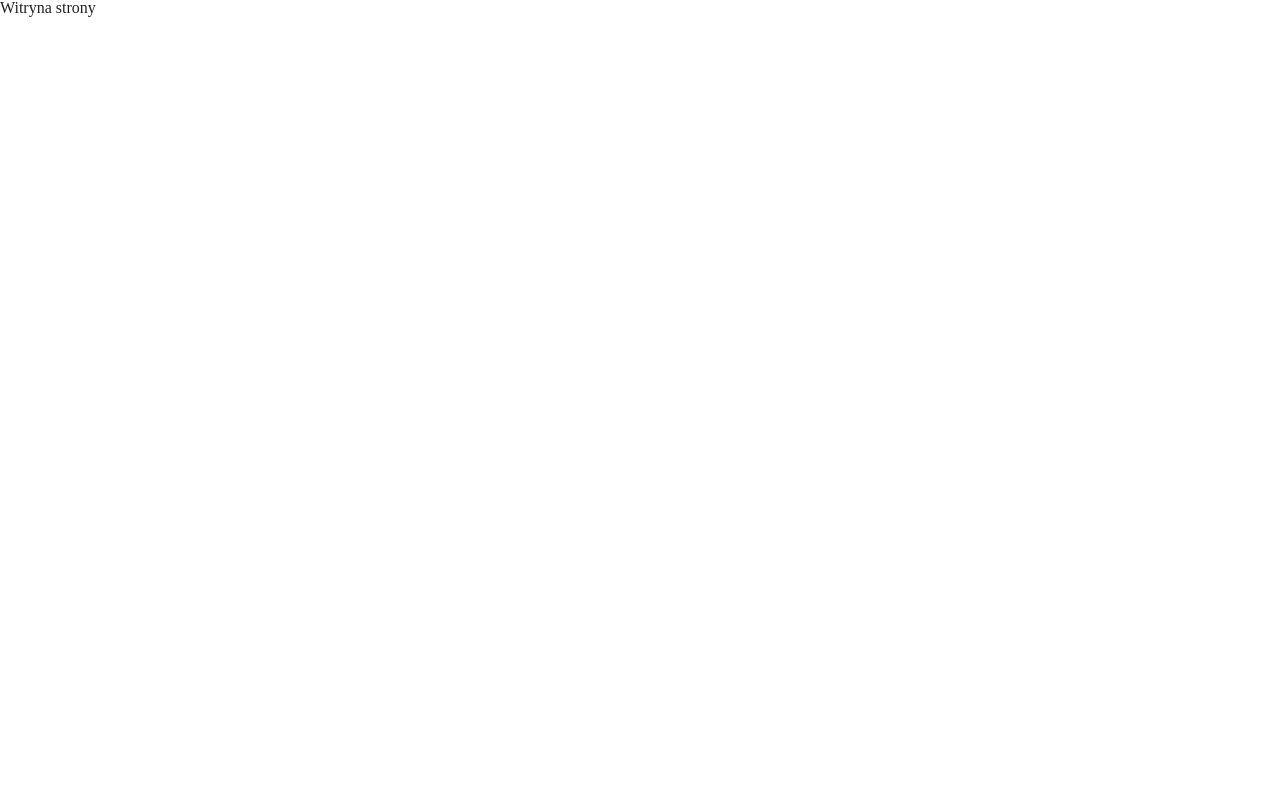
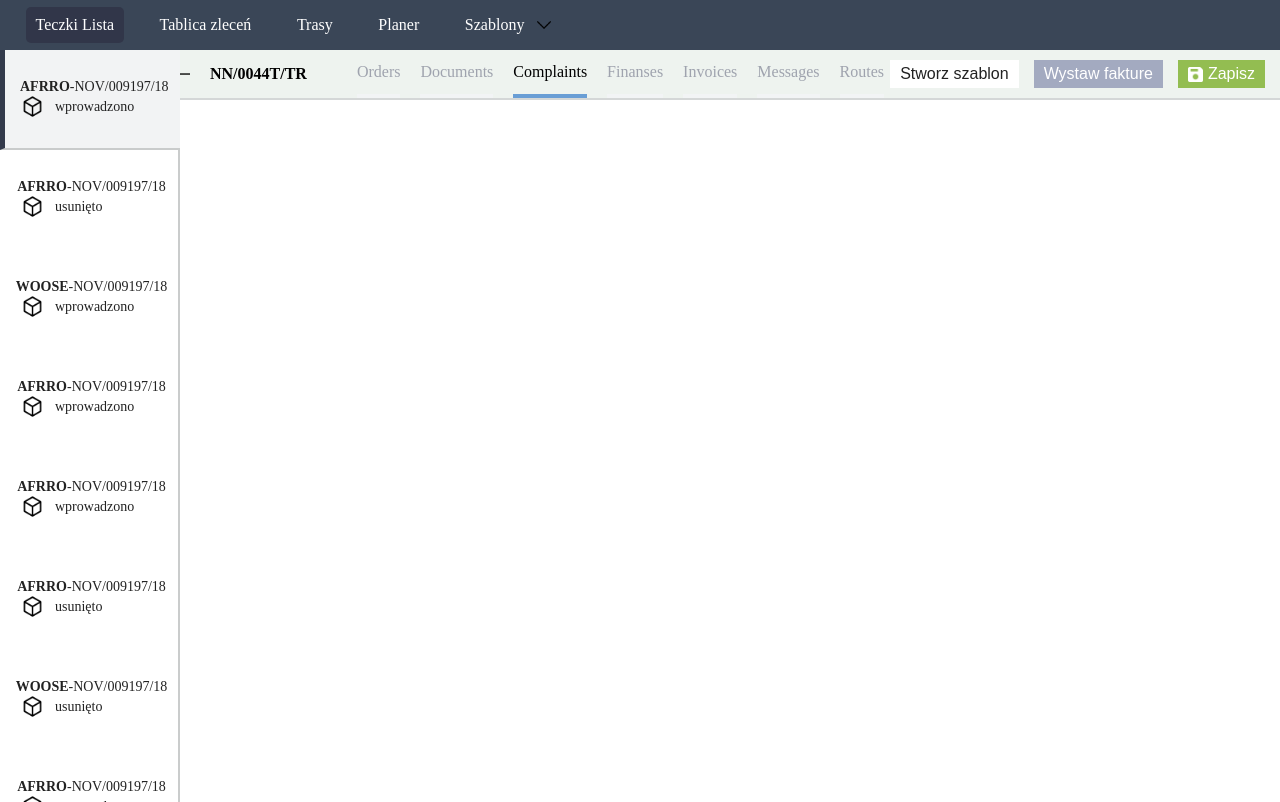
Before and after one commit to TomaszUrbankiewicz/recruitment-task-Nova-Trancking, a React app: page / in a window 1280 px wide. Built offline with nearby package versions, Linux system fonts and the light colour scheme.

Commit message:
add eader and slider

```diff
--- /dev/null
+++ b/App/src/resources/components/Header.js
@@ -0,0 +1,27 @@
+import React, { useState } from 'react';
+import Nav from './elements_header/Nav';
+import Menu from './elements_header/Menu';
+
+
+const Header = () => {
+
+    const array_li =[ ["Orders","Documents","Complaints","Finanses","Invoices","Messages","Routes"],
+                ["Tablica ","Tablica ","Tablica","Tablica "],
+                ["Trasy","Trasy","testtest","testtest"],
+                ["Planer","Planer","Planer","Planer","Planer"],
+                ["Szablony","Szablony","Szablony","Szablony","Szablony"]
+]
+const [number_array, setNumber_array]= useState(0)
+
+const change_number_array = (el) => {
+    setNumber_array(el-1)
+}
+
+    return (
+        <header>
+            <Nav change_number_array={change_number_array}/>
+            <Menu array_li={array_li[number_array]}/>
+        </header>
+    )
+}
+export default Header;
--- a/App/src/resources/components/Home.js
+++ b/App/src/resources/components/Home.js
@@ -1,9 +1,12 @@
 import React from 'react';
+import Header from './Header';
+import Slider from './Slider';
 
 const Home = () => {
     return (
         <main>
-            <h1>Witryna strony</h1>
+            <Header/>
+            <Slider/>
         </main>
     )
 }
--- /dev/null
+++ b/App/src/resources/components/Slider.js
@@ -0,0 +1,37 @@
+import React, { useState,useEffect } from "react";
+import foto from '../img/boxes.png'
+
+const Slider = () => {
+    const el_slider = [{ pole1: "AFRRO", pole2: "NOV/009197/18", pole3: "wprowadzono" }, { pole1: "AFRRO", pole2: "NOV/009197/18", pole3: "usunięto" },
+    { pole1: "WOOSE", pole2: "NOV/009197/18", pole3: "wprowadzono" }, { pole1: "AFRRO", pole2: "NOV/009197/18", pole3: "wprowadzono" },
+    { pole1: "AFRRO", pole2: "NOV/009197/18", pole3: "wprowadzono" }, { pole1: "AFRRO", pole2: "NOV/009197/18", pole3: "usunięto" },
+    { pole1: "WOOSE", pole2: "NOV/009197/18", pole3: "usunięto" }, { pole1: "AFRRO", pole2: "NOV/009197/18", pole3: "wprowadzono" },
+    { pole1: "WOOSE", pole2: "NOV/009197/18", pole3: "wprowadzono" }, { pole1: "AFRRO", pole2: "NOV/009197/18", pole3: "wprowadzono" },
+    { pole1: "AFRRO", pole2: "NOV/009197/18", pole3: "wprowadzono" }, { pole1: "AFRRO", pole2: "NOV/009197/18", pole3: "usunięto" },
+    { pole1: "WOOSE", pole2: "NOV/009197/18", pole3: "usunięto" }, { pole1: "AFRRO", pole2: "NOV/009197/18", pole3: "wprowadzono" }]
+
+    const [activ, setActiv] = useState (1);
+    const add_activ = (e) => {
+        setActiv(e.target.id)
+        console.log(e.target)
+    }
+
+    return (
+        <div className='slider'>
+                {el_slider.map((el, key) => {
+                    return (
+                        <div key={key} id={key+1} onClick={add_activ} className={(activ == (key+1)) ? "box_el_slider box_el_slider--activ" : "box_el_slider "}>
+                            <div className='box_index'>
+                                <span className='first'>{el.pole1}</span>-<span>{el.pole2}</span>
+                            </div>
+                            <div className='box_img'>
+                                <img className="boxes_img" src={foto} alt="save" />
+                                <span>{el.pole3}</span>
+                            </div>
+                        </div>
+                    )
+                })}
+        </div>
+    )
+}
+export default Slider;
--- /dev/null
+++ b/App/src/resources/components/elements_header/Menu.js
@@ -0,0 +1,37 @@
+import React, { useState,useEffect } from "react";
+import foto_1 from '../../img/left-arrow.png';
+import foto_2 from '../../img/save.png';
+
+const Menu = (props) => {
+    const [activ_border, setActiv_border] = useState (3);
+    const array_li = props.array_li
+    const add_activ_border = (e) => {
+        setActiv_border(e.target.id)
+    }
+
+    return (
+        <div className='menu'>
+            <div className='menu__box_categories'>
+                <div className='empty_box'></div>
+                <div className='index'>
+                <img className="arrow_img" src={foto_1} alt="save"/>
+                <span>NN/0044T/TR</span>
+                </div>
+                <ul>
+                    {array_li.map((el, key) => {
+                        return(
+
+                            <li key={key} id={key+1} onClick={add_activ_border} className={(activ_border == (key+1)) ? "activ_border" : ""} >{el}</li>
+                        )
+                    })}
+                </ul>
+            </div>
+            <div className='menu__box_buttons'>
+                <button>Stworz szablon</button>
+                <button className='second_button'>Wystaw fakture</button>
+                <button className='save_button'><img className="save_img" src={foto_2} alt="save"/> Zapisz</button>
+            </div>
+        </div>
+    )
+}
+export default Menu;
--- /dev/null
+++ b/App/src/resources/components/elements_header/Nav.js
@@ -0,0 +1,40 @@
+import React, { useState } from "react";
+import foto from "../../img/down-arrow.png";
+
+const Nav = (props) => {
+    const [show_szablony, setShow_szablony] = useState (false)
+    const [active, setActive] = useState (1);
+
+    const show_class_szablony = () => {
+        setShow_szablony(true)
+    }
+    const hide_class_szablony = () => {
+        setShow_szablony(false)
+    }
+    const add_active = (e) => {
+        setActive(e.target.id)
+        props.change_number_array(e.target.id)
+    }
+
+    return (
+        <nav>
+            <ul className="big_ul_list">
+                <li className={(active == 1) ? "activ" : " "} ><a id="1" onClick={add_active} href='#'>Teczki Lista</a></li>
+                <li className={(active == 2) ? "activ" : " "} ><a id="2" onClick={add_active} href='#'>Tablica zleceń</a></li>
+                <li className={(active == 3) ? "activ" : " "} ><a id="3" onClick={add_active}  href='#'>Trasy</a></li>
+                <li className={(active == 4) ? "activ" : " "} ><a id="4" onClick={add_active}  href='#'>Planer</a></li>
+                <li onClick={show_class_szablony} onMouseLeave={hide_class_szablony} className={(active == 5) ? "activ" : " "} ><a  href='#'>Szablony</a>
+                    <img className="arrow_img" src={foto} alt="down-arrow"/>
+                    <ul  className={(show_szablony) ? "smal_ul_list" : "smal_ul_list--invisible"}>
+                        <li onClick={hide_class_szablony} ><a id="5" onClick={add_active} href='#'>Szablon 1</a></li>
+                        <li onClick={hide_class_szablony} ><a id="5" onClick={add_active} href='#'>Szablon 2</a></li>
+                        <li onClick={hide_class_szablony} ><a id="5" onClick={add_active} href='#'>Szablon 3</a></li>
+                        <li onClick={hide_class_szablony} ><a id="5" onClick={add_active} href='#'>Szablon 4</a></li>
+                    </ul>
+                </li>
+            </ul>
+
+        </nav>
+    )
+}
+export default Nav;
--- /dev/null
+++ b/App/src/resources/scss/elements/_hader.scss
@@ -0,0 +1,141 @@
+header{
+    background-color: rgb(30, 255, 0);
+    width: 100%;
+    height: 100px;
+    nav{
+
+        width: 100%;
+        height: 50%;
+        background-color: #3b4359fa;
+        display: flex;
+        justify-content: flex-start;
+        align-items:center;
+        .big_ul_list{
+            width: 100%;
+            justify-content: flex-start;
+            display: flex;
+            li{
+                position: relative;
+                margin-left: 2%;
+                padding:10px;
+                border-radius: 5px;
+                &:hover{
+                    background-color: #485167fa;
+                }
+                &:last-child{
+                    padding-right: 35px;
+                }
+                a{
+                    text-decoration: none;
+                    color: white;
+                }
+                .arrow_img{
+                    width: 20px;
+                    height: 20px;
+                    position: absolute;
+                    top:8px;
+                    right: 5px;
+                }
+            }
+        }
+        .smal_ul_list{
+            background-color: #3b4359fa;
+            width: 120%;
+            position: absolute;
+            top: 35px;
+            left: 0;
+            &--invisible{
+                display: none;
+            }
+        }
+        .activ{
+            background-color:#313749fa ;
+        }
+    }
+    .menu{
+        display: flex;
+        justify-content: space-between;
+        align-items: center;
+        background-color: #f2f3f4fa;
+        width: 100%;
+        height: 50%;
+        border-bottom: solid 2px #d4d7d7fa;
+
+        &__box_categories{
+            display: flex;
+            justify-content: flex-start;
+            align-items: center;
+            width: 60%;
+            height: 100%;
+            ul{
+                height: 100%;
+                display: flex;
+                justify-content: flex-start;
+                align-items: center;
+                li{
+                    color: #9da1acfa;
+                    display: flex;
+                    justify-content: flex-start;
+                    align-items: center;
+                    height: 100%;
+                    margin-right: 20px;
+                    border-bottom:solid 4px #f2f4f5fa;
+                    &:hover{
+                        color: black;
+                        cursor: pointer;
+                    }
+                }
+                .activ_border{
+                    border-bottom:solid 4px #669dd5fa;
+                    color: black;
+                }
+            }
+            .empty_box{
+                width: 200px;
+                min-width: 150px;
+            }
+            .index{
+                display: flex;
+                justify-content: center;
+                align-items: center;
+                margin-right: 50px;
+                span{
+                    color: black;
+                    font-weight: 700;
+                }
+                .arrow_img{
+                    width: 20px;
+                    height: 20px;
+                    margin-right: 20px;
+                    margin-left: 20px;
+                }
+            }
+        }
+        &__box_buttons{
+            display: flex;
+            button{
+                padding: 5px 10px 5px 10px;
+                margin-right: 15px;
+                border: none;
+                background-color:white;
+            }
+            .second_button{
+                background-color:#a2a9bffa;
+                color: white;
+            }
+            .save_button{
+                display: flex;
+                color: white;
+                justify-content: space-around;
+                align-items: center;
+                background-color: #91bc4efa;
+            }
+            .save_img{
+                width: 15px;
+                height: 15px;
+                margin-right: 5px;
+            }
+        }
+    }
+
+}
--- /dev/null
+++ b/App/src/resources/scss/elements/_slider.scss
@@ -0,0 +1,57 @@
+html {
+    overflow: scroll;
+    overflow-x: hidden;
+}
+::-webkit-scrollbar {
+    width: 0px;  /* remove scrollbar space */
+    background: transparent;  /* optional: just make scrollbar invisible */
+}
+
+.slider{
+    position: absolute;
+    top:50px;
+    left: 0px;
+    width: 180px;
+    min-width: 100px;
+    background-color: white;
+    height: 94vh;
+    overflow-y: scroll;
+    .box_el_slider{
+        padding-top: 30px;
+        width: 100%;
+        height: 100px;
+        font-size: 14px;
+        border-left: solid 5px white;
+        border-right: solid 2px #c9cbcbfa;
+        .box_img{
+            display: flex;
+            justify-content: flex-start;
+            align-items: center;
+            margin-left: 15px;
+            .boxes_img{
+                width: 25px;
+                height: 25px;
+                margin-right: 10px;
+            }
+
+        }
+        .box_index{
+            display: flex;
+            justify-content: center;
+            align-items: center;
+            .first{
+                font-weight: 700;
+            }
+        }
+    }
+    .box_el_slider--activ{
+        width: 102%;
+        background-color: #f2f3f4fa;
+        border-left: solid 5px #303748fa;
+        border-bottom: solid 2px #c9cbcbfa;
+        border-right: none;
+    }
+    &:hover{
+        cursor: pointer;
+    }
+}
--- a/App/src/resources/scss/index.scss
+++ b/App/src/resources/scss/index.scss
@@ -1,2 +1,5 @@
 @import "reset";
 @import "grid";
+
+@import "./elements/hader";
+@import "./elements/slider";
```
Also changed, not shown: App/src/resources/img/boxes.png (added), App/src/resources/img/down-arrow.png (added), App/src/resources/img/left-arrow.png (added), App/src/resources/img/save.png (added), 1 other file.
